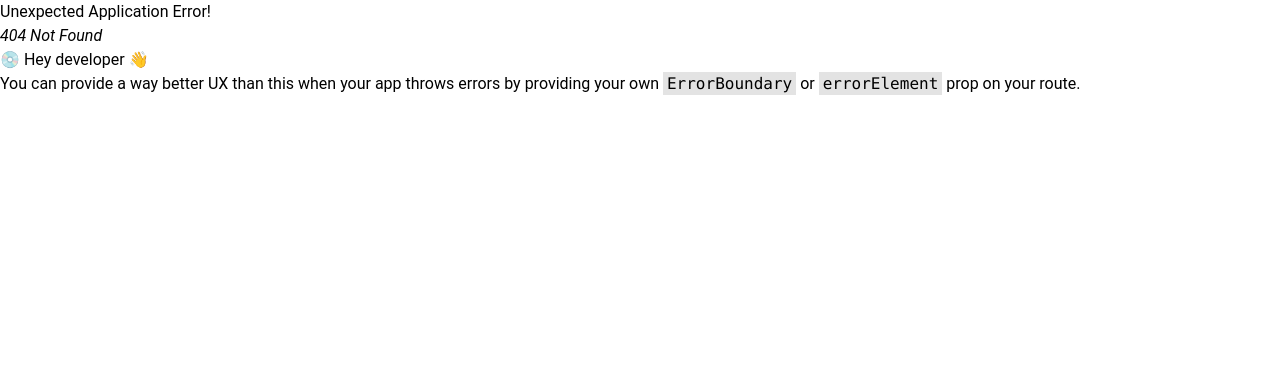
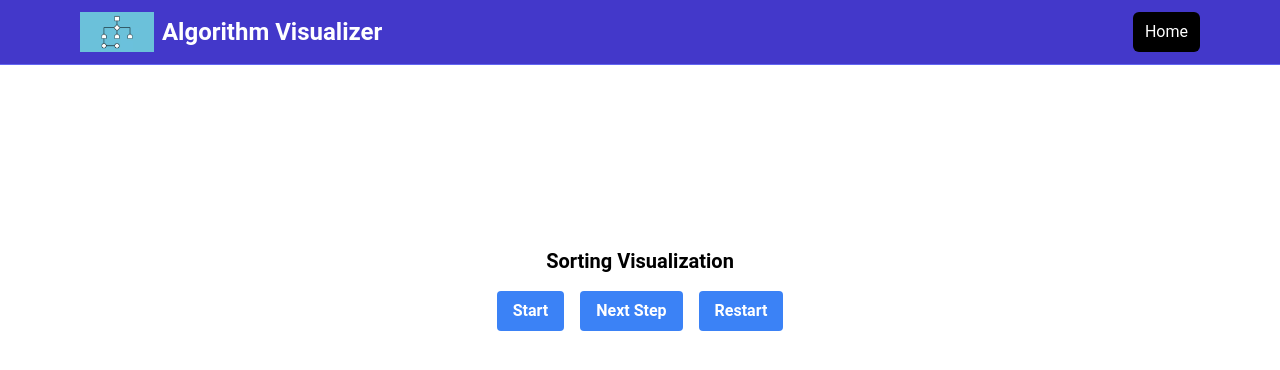
Before and after one commit to jyc119/algo-visualizer, a React app: page /sorting/merge in a window 1280 px wide. Before the commit this address had no page. Shown: the top 370 px of the page. Built offline with nearby package versions, Linux system fonts and the light colour scheme; the HTML template or start-up script is replaced by a standard one.

Commit message:
modified merge sort

```diff
--- a/src/App.jsx
+++ b/src/App.jsx
@@ -8,24 +8,25 @@ import HomePage from "./Pages/HomePage";
 import MainLayout from "./layouts/MainLayout";
 import BubbleSort from "./Pages/BubbleSort";
 import QuickSort from "./Pages/QuickSort";
-import MergeSortVisualizer from "./components/test";
+import MergeSortVisualizer from "./components/MergeSortVisualizer";
 
-// const router = createBrowserRouter(
-//   createRoutesFromElements(
-//     <Route path="/" element={<MainLayout />}>
-//       <Route index element={<HomePage />} />
-//       <Route path="/sorting/bubble" element={<BubbleSort />} />
-//       <Route path="/sorting/quick" element={<QuickSort />} />
-//     </Route>
-//   )
-// );
+const router = createBrowserRouter(
+  createRoutesFromElements(
+    <Route path="/" element={<MainLayout />}>
+      <Route index element={<HomePage />} />
+      <Route path="/sorting/bubble" element={<BubbleSort />} />
+      <Route path="/sorting/quick" element={<QuickSort />} />
+      <Route path="/sorting/merge" element={<MergeSortVisualizer />} />
+    </Route>
+  )
+);
 
-const router = createBrowserRouter([
-  {
-    path: "/",
-    element: <MergeSortVisualizer />,
-  },
-]);
+// const router = createBrowserRouter([
+//   {
+//     path: "/",
+//     element: <MergeSortVisualizer />,
+//   },
+// ]);
 
 const App = () => {
   return <RouterProvider router={router} />;
--- a/src/algorithms/sorting/MergeSort.js
+++ b/src/algorithms/sorting/MergeSort.js
@@ -13,6 +13,15 @@ var arr = [],
 // Length of unsorted array
 var len_of_arr = 40;
 
+// State to track the current step
+let currentStepResolve;
+let isNextStepClicked = false;
+
+function initialization() {
+  arr = [];
+  itmd = [];
+  visited = [];
+
   // Store random value in arr[]
   for (var i = 0; i < len_of_arr; i++) {
     arr.push(Math.round(Math.random() * 250));
@@ -22,6 +31,11 @@ for (var i = 0; i < len_of_arr; i++) {
   for (var i = 0; i < len_of_arr; i++) {
     itmd.push(0);
     visited.push(0);
+  }
+
+  document
+    .getElementById("nextStepButton")
+    .addEventListener("click", handleNextButtonClick);
 }
 
 // Merging of two sub array
@@ -108,17 +122,35 @@ function timeout(ms) {
   return new Promise((resolve) => setTimeout(resolve, ms));
 }
 
+// Wait for the next step button click
+function waitForNextStep() {
+  return new Promise((resolve) => {
+    currentStepResolve = resolve;
+  });
+}
+
+// Handle the "Next Step" button click
+function handleNextButtonClick() {
+  if (currentStepResolve) {
+    currentStepResolve();
+    currentStepResolve = null;
+  }
+}
+
 // Merge Sorting
 const mergeSort = async (start, end) => {
   if (start < end) {
     let mid = parseInt((start + end) >> 1);
     await mergeSort(start, mid);
+    await waitForNextStep();
     await mergeSort(mid + 1, end);
+    await waitForNextStep();
     await mergeArray(start, end);
     await drawBars(start, end);
+    await waitForNextStep();
 
     // Waiting time is 800ms
-    await timeout(800);
+    // await timeout(800);
   }
 };
 
@@ -136,6 +168,7 @@ function canvasElements() {
 
 // Asynchronous MergeSort function
 export const performer = async () => {
+  initialization();
   canvasElements();
   if (!canvas) return;
   await mergeSort(0, len_of_arr - 1);
@@ -147,4 +180,7 @@ export const performer = async () => {
     title1_changer.innerText = "Array is completely sorted";
   }
 };
+
+export function restart() {
   performer();
+}
--- /dev/null
+++ b/src/components/MergeSortVisualizer.jsx
@@ -0,0 +1,38 @@
+import React from "react";
+import { useEffect, useState } from "react";
+import { performer, restart } from "../algorithms/sorting/MergeSort";
+
+const MergeSortVisualizer = () => {
+  const initialData = [10, 3, 15, 7, 8, 23, 74, 18];
+  const [data, setData] = useState(initialData);
+
+  return (
+    <div className="flex flex-col items-center p-4">
+      <canvas id="Canvas" className="mb-4"></canvas>
+      <div className="title1 text-xl font-bold mb-4">Sorting Visualization</div>
+      <div className="flex space-x-4">
+        <button
+          onClick={() => performer()}
+          className="bg-blue-500 hover:bg-blue-700 text-white font-bold py-2 px-4 rounded"
+        >
+          Start
+        </button>
+        <button
+          onClick={() => nextStep()}
+          id="nextStepButton"
+          className="bg-blue-500 hover:bg-blue-700 text-white font-bold py-2 px-4 rounded"
+        >
+          Next Step
+        </button>
+        <button
+          onClick={() => restart()}
+          className="bg-blue-500 hover:bg-blue-700 text-white font-bold py-2 px-4 rounded"
+        >
+          Restart
+        </button>
+      </div>
+    </div>
+  );
+};
+
+export default MergeSortVisualizer;
--- a/src/components/test.jsx
+++ /dev/null
@@ -1,26 +0,0 @@
-import React from "react";
-import { useEffect } from "react";
-import { performer } from "../algorithms/sorting/MergeSort";
-
-const MergeSortVisualizer = () => {
-  useEffect(() => {
-    performer();
-  }, []);
-
-  return (
-    <div className="flex flex-col items-center p-4">
-      <canvas id="Canvas" className="mb-4"></canvas>
-      <div className="title1 text-xl font-bold mb-4">Sorting Visualization</div>
-      <div className="flex space-x-4">
-        <button
-          onClick={() => performer()}
-          className="bg-blue-500 hover:bg-blue-700 text-white font-bold py-2 px-4 rounded"
-        >
-          Restart
-        </button>
-      </div>
-    </div>
-  );
-};
-
-export default MergeSortVisualizer;
```
Lines whose indentation alone changed are shown as unchanged.
